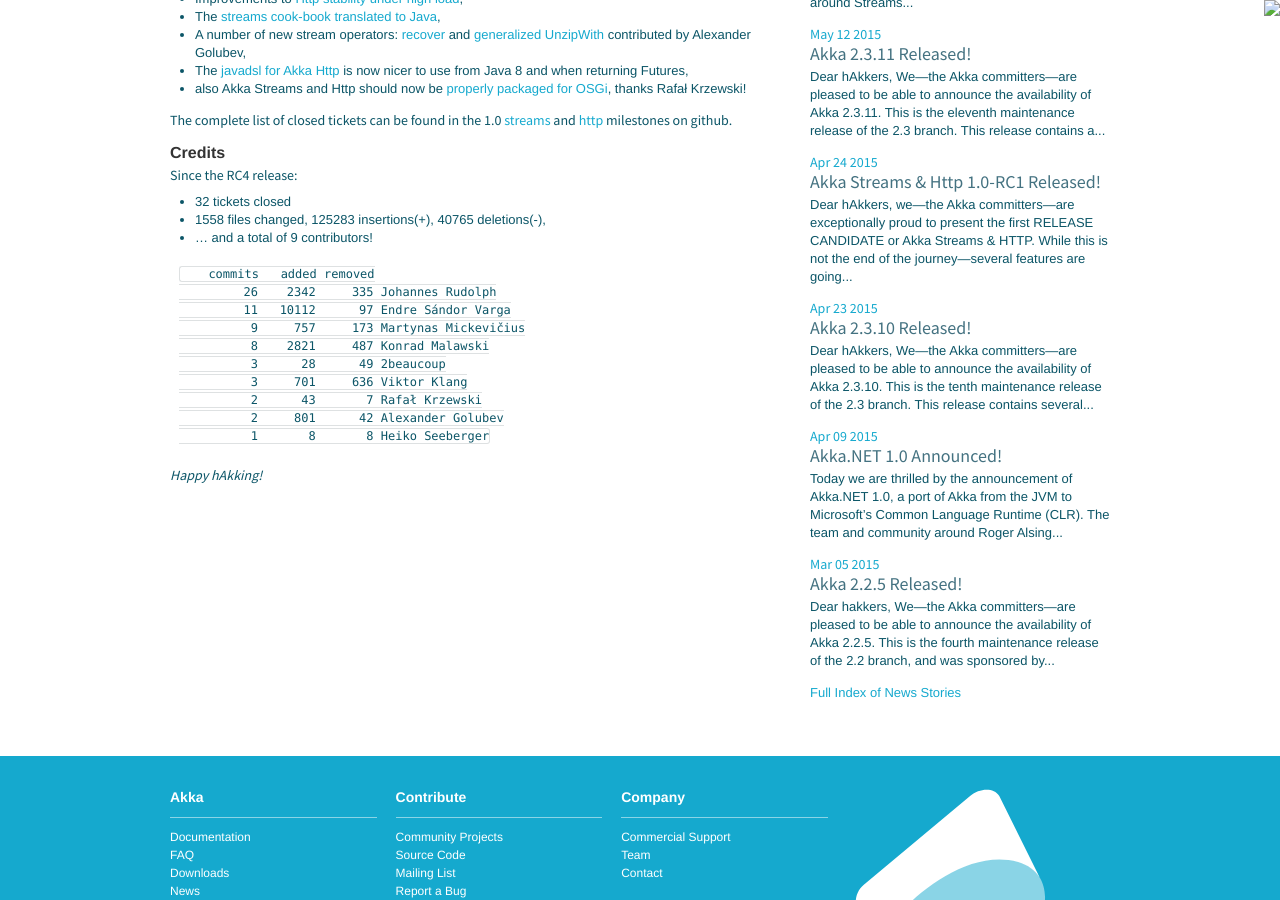
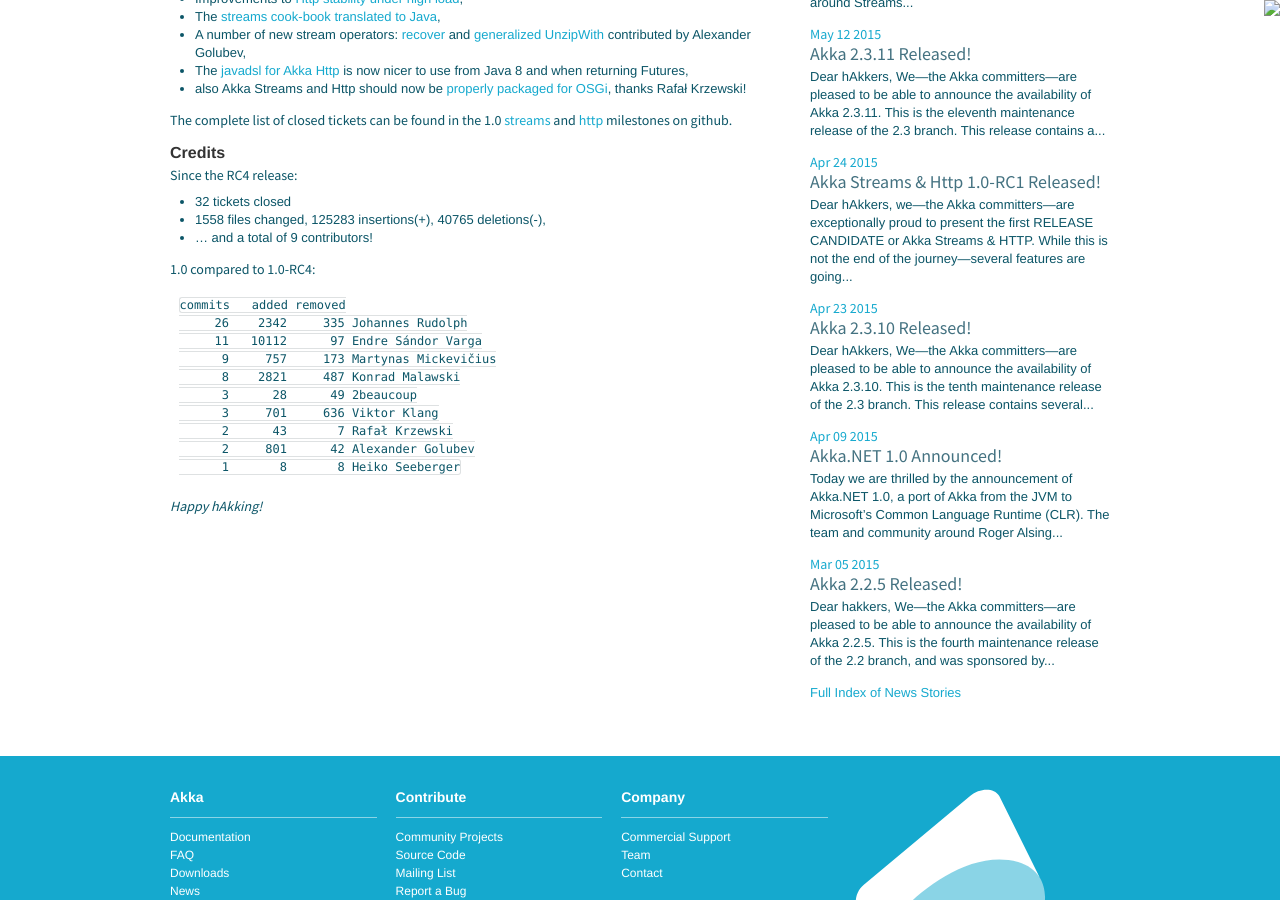
Before and after one commit to raboof/akka.github.com, a Jekyll site: the page built from news/_posts/2015-07-15-akka-streams-1.0-released.md, in a window 1280 px wide and 900 px high, scrolled down 602 px. Built offline with Jekyll 4.4.1, drawn with Linux system fonts in a browser that asks for light colours.

Commit message:
Fix formatting issue with code block under list of items

````diff
--- a/news/_posts/2015-07-15-akka-streams-1.0-released.md
+++ b/news/_posts/2015-07-15-akka-streams-1.0-released.md
@@ -45,7 +45,8 @@
   - 1558 files changed, 125283 insertions(+), 40765 deletions(-),
   - ... and a total of 9 contributors!
 
-```
+1.0 compared to 1.0-RC4:
+
     commits   added removed
          26    2342     335 Johannes Rudolph
          11   10112      97 Endre Sándor Varga
@@ -56,6 +57,5 @@
           2      43       7 Rafał Krzewski
           2     801      42 Alexander Golubev
           1       8       8 Heiko Seeberger
-```
 
 *Happy hAkking!*
````
